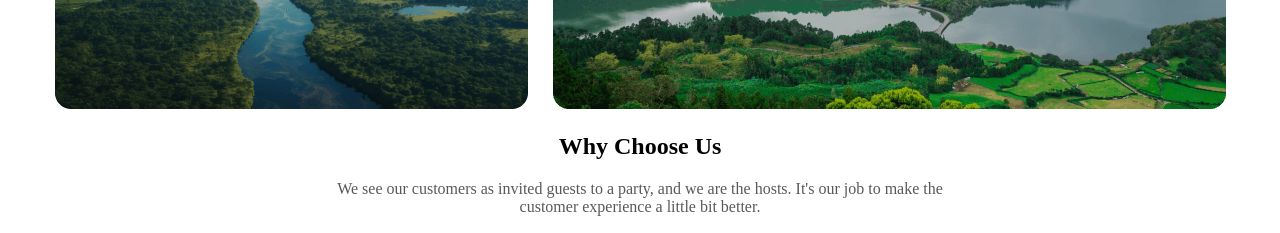
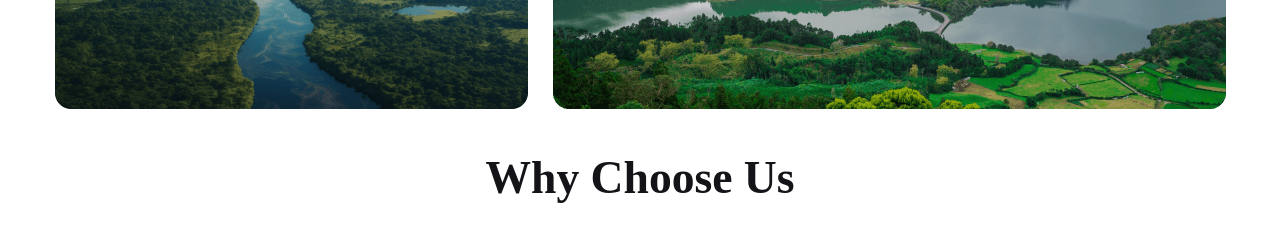
Before and after one commit to Fazlul619/assignment-2, a plain HTML site: page index.html in a window 1280 px wide. Shown: the part 2360-2593 px from the top of the page. Drawn offline with Linux system fonts and the light colour scheme.

Commit message:
Final submit

```diff
--- a/index.html
+++ b/index.html
@@ -97,7 +97,7 @@
       <section class="section-3">
         <div class="section-3-container">
           <div class="section-3-title">
-            <h2>Why Choose Us</h2>
+            <h1>Why Choose Us</h1>
             <p>
               We see our customers as invited guests to a party, and we are the
               hosts. It's our job to make the customer experience a little bit
```
